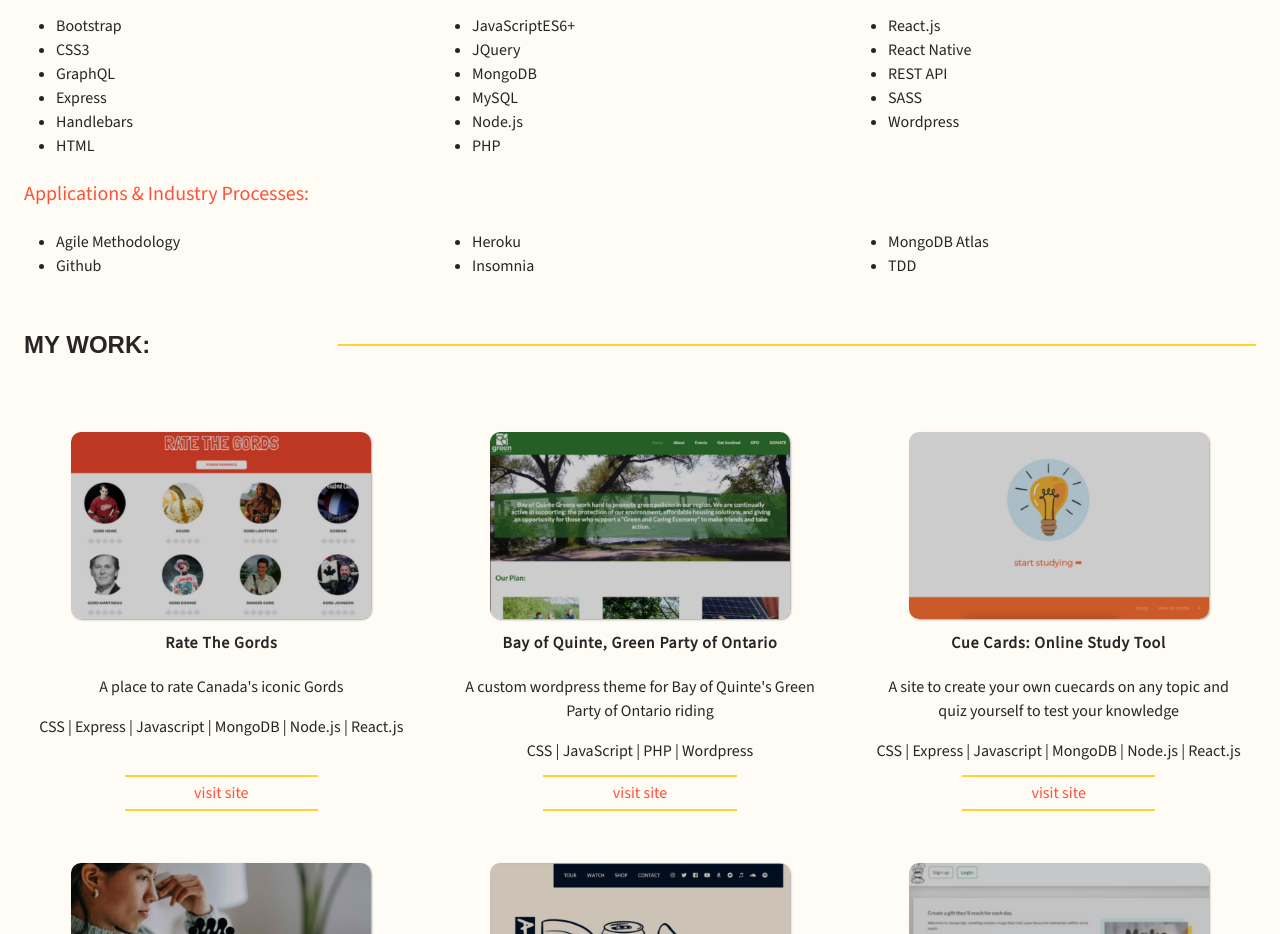
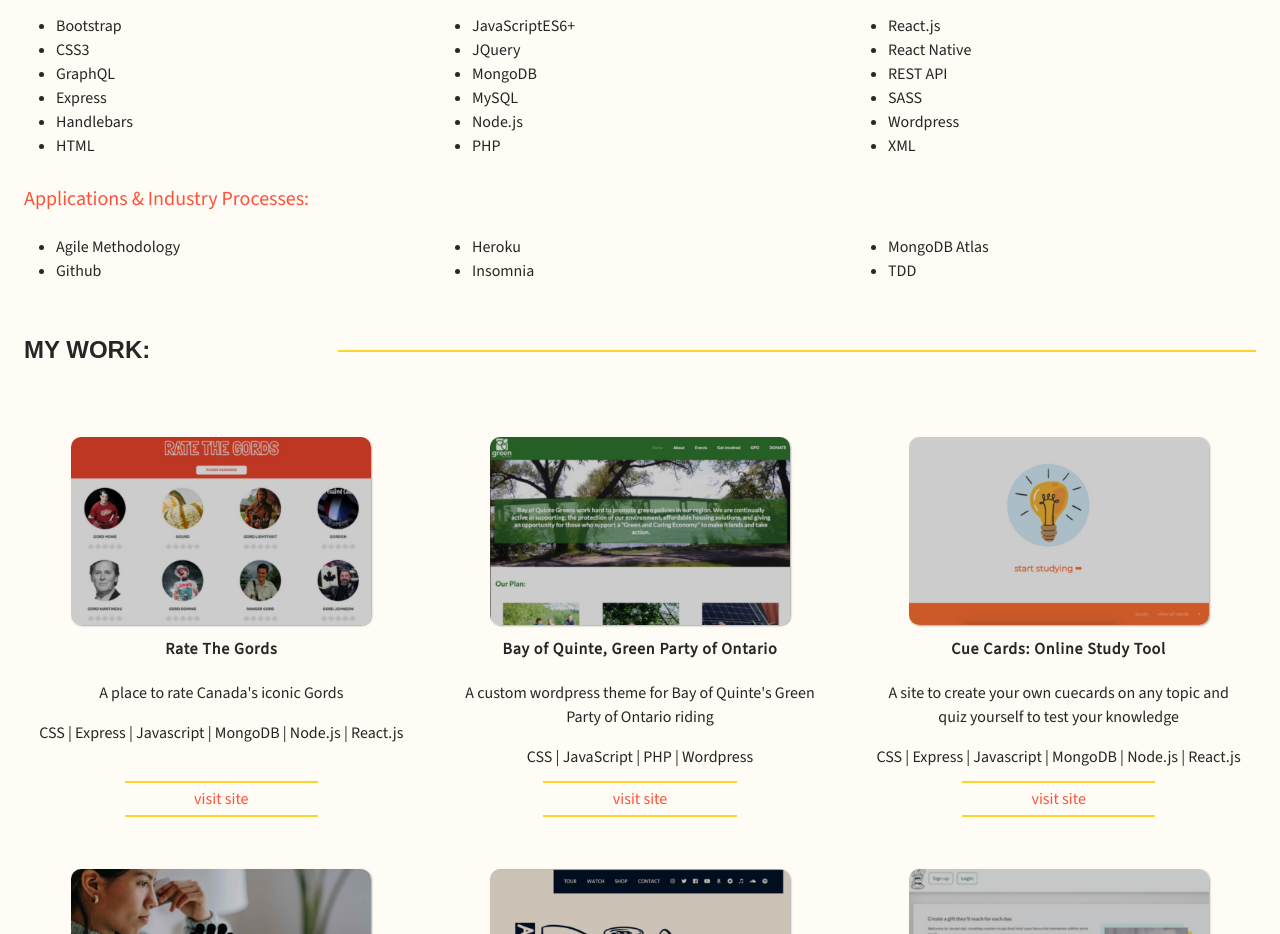
Before and after one commit to AmyWilford/aw-portflio, a React (Create React App) app: page / in a window 1280 px wide. Shown: the part 1360-2294 px from the top of the page. Built offline with nearby package versions, Linux system fonts and the light colour scheme; a web font is replaced by a local one.

Commit message:
adjusted skills

```diff
--- a/src/components/About.js
+++ b/src/components/About.js
@@ -26,11 +26,7 @@
         <div className="col-md-5 col-12 headshot-container text-center">
           <img className="img-fluid" src={headshot} alt="profile" />
           <div className="d-flex justify-content-center">
-            <a
-              href={resume}
-              target="_blank"
-              rel="noreferrer"
-            >
+            <a href={resume} target="_blank" rel="noreferrer">
               <button>view resume</button>
             </a>
             <a
@@ -75,6 +71,7 @@
               <li>REST API</li>
               <li>SASS</li>
               <li>Wordpress</li>
+              <li>XML</li>
             </ul>
           </div>
         </div>
```
